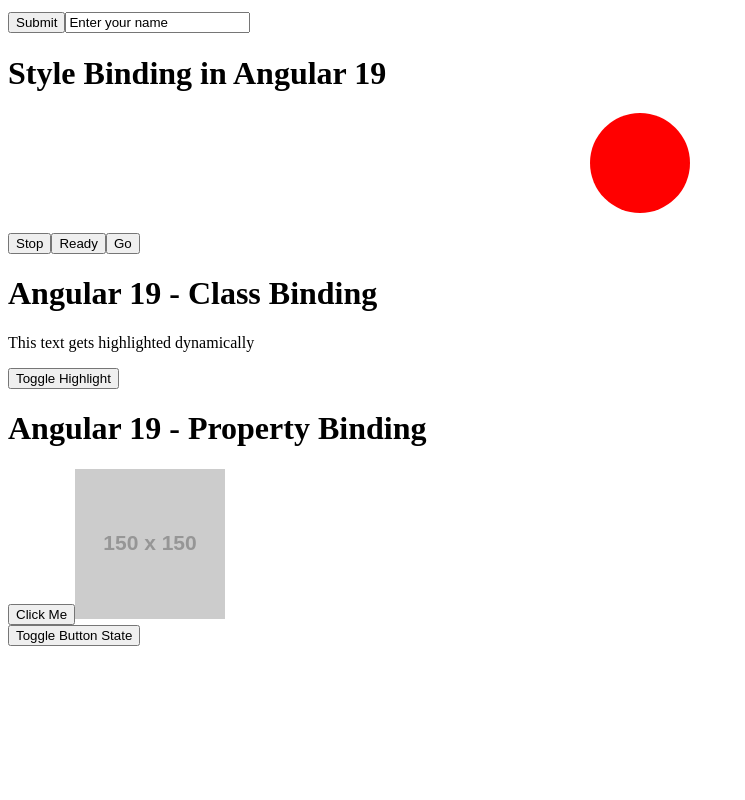
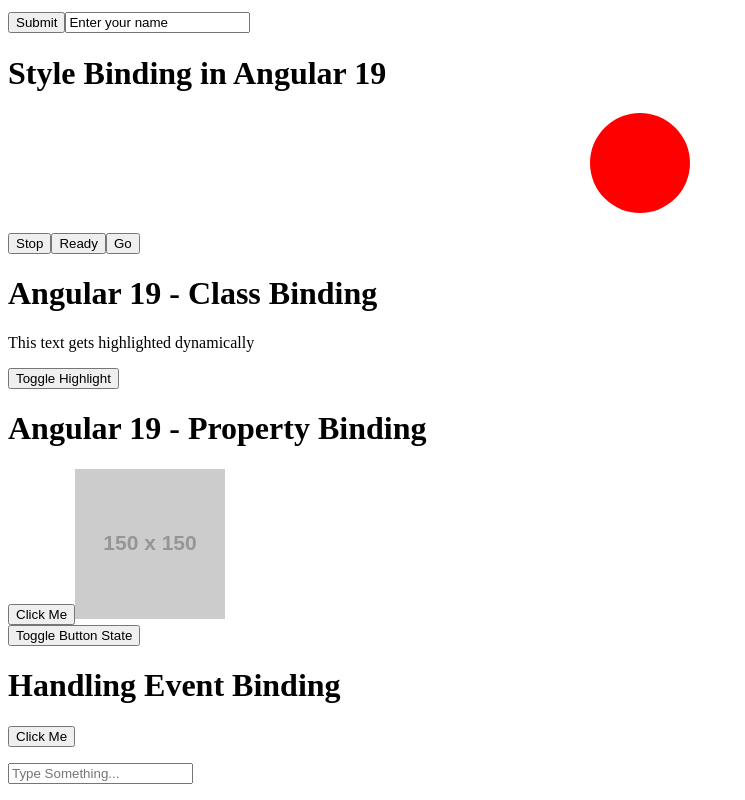
Before and after one commit to Rishab-RajHR/Angular, an Angular app: page / in a window 1280 px wide. Shown: the part 1658-2458 px from the top of the page, without its empty margins (0-745 px from the left). Before the commit the page ends 2312 px from the top, so only its background shows below. Built offline with nearby package versions, Linux system fonts and the light colour scheme.

Commit message:
Event Binding

```diff
--- a/src/app/app.html
+++ b/src/app/app.html
@@ -16,4 +16,5 @@
 <app-style-binding></app-style-binding>
 <app-class-binding></app-class-binding>
 <app-property-binding></app-property-binding>
+<app-event-binding></app-event-binding>
 <router-outlet />
--- a/src/app/app.ts
+++ b/src/app/app.ts
@@ -18,10 +18,11 @@
 import { StyleBinding } from "./style-binding/style-binding";
 import { ClassBinding } from "./class-binding/class-binding";
 import { PropertyBinding } from "./property-binding/property-binding";
+import { EventBinding } from "./event-binding/event-binding";
 
 @Component({
   selector: 'app-root',
-  imports: [RouterOutlet, HostListenerExample, PreserverWhitespaceExample, EncapsulationFirst, Parent, Super, IfDirectives, SwitchCaseDirective, ForDirective, NgClassDirective, NgStyle, Interpolation, ErrorHandlingInterpolation, AttributeBinding, StyleBinding, ClassBinding, PropertyBinding],
+  imports: [RouterOutlet, HostListenerExample, PreserverWhitespaceExample, EncapsulationFirst, Parent, Super, IfDirectives, SwitchCaseDirective, ForDirective, NgClassDirective, NgStyle, Interpolation, ErrorHandlingInterpolation, AttributeBinding, StyleBinding, ClassBinding, PropertyBinding, EventBinding],
   templateUrl: './app.html',
   styleUrl: './app.css',
   encapsulation: ViewEncapsulation.None
--- /dev/null
+++ b/src/app/event-binding/event-binding.html
@@ -0,0 +1,7 @@
+<h1>Handling Event Binding</h1>
+
+<button (click)="onButtonClick()">Click Me</button>
+<p>{{ buttonMessage }}</p>
+
+<input type="text" (input)="onInputChange($event)" placeholder="Type Something...">
+<p>{{ inputMessage }}</p>
--- /dev/null
+++ b/src/app/event-binding/event-binding.ts
@@ -0,0 +1,20 @@
+import { Component } from '@angular/core';
+
+@Component({
+  selector: 'app-event-binding',
+  imports: [],
+  templateUrl: './event-binding.html',
+  styleUrl: './event-binding.css',
+})
+export class EventBinding {
+    buttonMessage: string = '';
+    inputMessage: string = '';
+
+    onButtonClick(){
+       this.buttonMessage = 'Button Clicked';
+    }
+
+    onInputChange(event: any){
+       this.inputMessage = `You typed: ${event.target.value}`
+    }
+}
```
Also changed, not shown: src/app/event-binding/event-binding.css (added), 1 other file (tests, documents, lock files or other folders).
